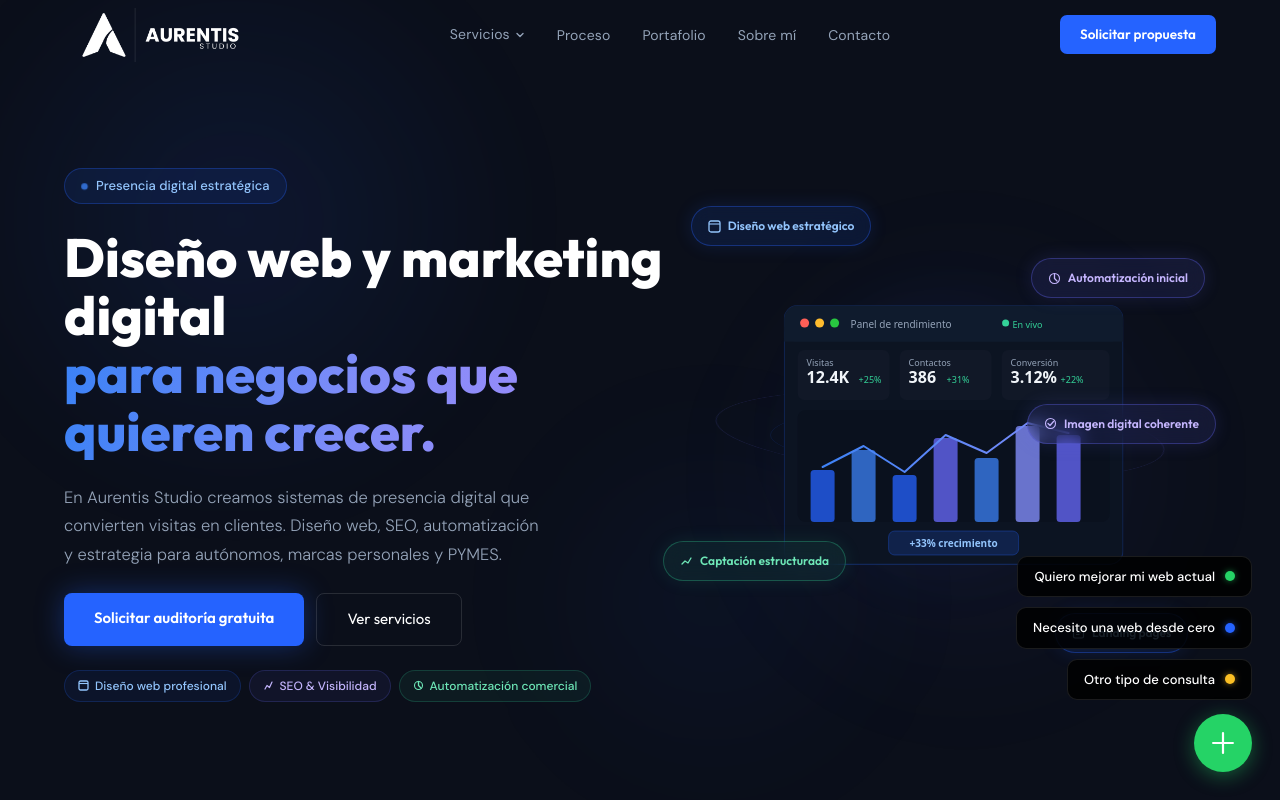
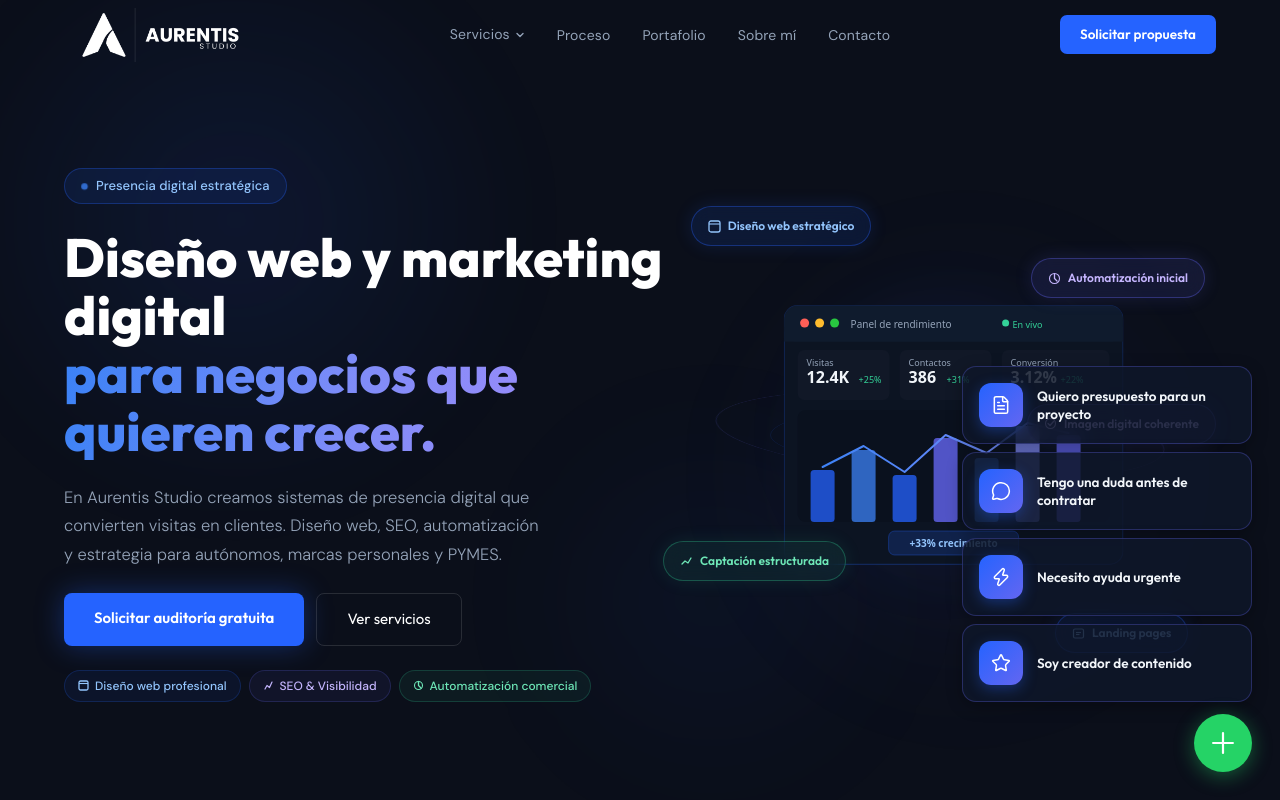
Before and after one commit to Lorebonillassanchz-svg/aurentis-studio, a Next.js app: page / in a window 1280 px wide. Both pictures are taken after a click on the button "Abrir menú WhatsApp". Shown: the top 800 px of the page. Built offline with nearby package versions, Linux system fonts and the light colour scheme.

Commit message:
feat: rediseñar botón WhatsApp flotante con cards glassmorphism

```diff
--- a/app/components/WhatsAppButton.tsx
+++ b/app/components/WhatsAppButton.tsx
@@ -1,79 +1,96 @@
 'use client'
 
 import { useState, useEffect, useRef } from 'react'
+import { FileText, MessageCircle, Zap, Star } from 'lucide-react'
 
+/* ── Option data ──────────────────────────────────────────── */
 const OPTIONS = [
   {
-    text: 'Quiero mejorar mi web actual',
-    href: 'https://wa.me/34642040364?text=Hola!%20Quiero%20que%20analices%20mi%20web%20actual%20para%20vender%20m%C3%A1s.',
-    dot: '#25D366',
-    hoverBorder: 'rgba(37,211,102,0.4)',
-    hoverBg: 'rgba(37,211,102,0.08)',
+    icon: FileText,
+    title: 'Quiero presupuesto para un proyecto',
+    href: 'https://wa.me/34642040364?text=Hola%20Lorena%2C%20me%20gustar%C3%ADa%20recibir%20presupuesto%20para%20un%20proyecto.%20Te%20cuento...',
   },
   {
-    text: 'Necesito una web desde cero',
-    href: 'https://wa.me/34642040364?text=Hola!%20Estoy%20empezando%20un%20proyecto%20y%20necesito%20una%20web%20profesional.',
-    dot: '#2563FF',
-    hoverBorder: 'rgba(37,99,255,0.4)',
-    hoverBg: 'rgba(37,99,255,0.08)',
+    icon: MessageCircle,
+    title: 'Tengo una duda antes de contratar',
+    href: 'https://wa.me/34642040364?text=Hola%20Lorena%2C%20tengo%20una%20duda%20antes%20de%20contratar%20tus%20servicios...',
   },
   {
-    text: 'Otro tipo de consulta',
-    href: 'https://wa.me/34642040364?text=Hola!%20Tengo%20una%20duda%20sobre%20tus%20servicios%20de%20marketing.',
-    dot: '#FBBF24',
-    hoverBorder: 'rgba(251,191,36,0.4)',
-    hoverBg: 'rgba(251,191,36,0.08)',
+    icon: Zap,
+    title: 'Necesito ayuda urgente',
+    href: 'https://wa.me/34642040364?text=Hola%20Lorena%2C%20necesito%20ayuda%20con%20mi%20presencia%20digital%20lo%20antes%20posible...',
+  },
+  {
+    icon: Star,
+    title: 'Soy creador de contenido',
+    href: 'https://wa.me/34642040364?text=Hola%20Lorena%2C%20soy%20creador%20de%20contenido%20y%20quiero%20profesionalizar%20y%20monetizar%20mi%20marca%20personal.%20Te%20cuento%20mi%20caso...',
   },
 ]
 
-function OptionItem({ opt }: { opt: typeof OPTIONS[number] }) {
+/* ── Card ─────────────────────────────────────────────────── */
+function OptionCard({ opt }: { opt: typeof OPTIONS[number] }) {
   const [hovered, setHovered] = useState(false)
+  const Icon = opt.icon
+
   return (
     <a
       href={opt.href}
       target="_blank"
       rel="noopener noreferrer"
-      style={{ display: 'flex', alignItems: 'center', textDecoration: 'none' }}
-    >
-      <span
       onMouseEnter={() => setHovered(true)}
       onMouseLeave={() => setHovered(false)}
       style={{
         display: 'flex',
         alignItems: 'center',
-          background: hovered ? opt.hoverBg : 'rgba(0,0,0,0.85)',
-          backdropFilter: 'blur(10px)',
-          WebkitBackdropFilter: 'blur(10px)',
-          border: `1px solid ${hovered ? opt.hoverBorder : 'rgba(255,255,255,0.1)'}`,
-          color: '#fff',
-          fontSize: 13,
-          fontWeight: 500,
-          padding: '10px 16px',
-          borderRadius: 10,
-          whiteSpace: 'nowrap' as const,
-          fontFamily: 'var(--font-body)',
+        gap: 14,
+        width: '100%',
+        padding: 16,
+        borderRadius: 14,
+        background: 'rgba(15,23,42,0.85)',
+        backdropFilter: 'blur(12px)',
+        WebkitBackdropFilter: 'blur(12px)',
+        border: hovered
+          ? '1px solid rgba(37,99,255,0.55)'
+          : '1px solid rgba(99,102,241,0.3)',
+        boxShadow: hovered
+          ? '0 8px 32px rgba(37,99,255,0.18)'
+          : '0 4px 16px rgba(0,0,0,0.3)',
+        textDecoration: 'none',
         cursor: 'pointer',
-          transition: 'border-color 0.2s, background 0.2s',
+        transform: hovered ? 'scale(1.02)' : 'scale(1)',
+        transition: 'border-color 0.2s, box-shadow 0.2s, transform 0.2s',
+        boxSizing: 'border-box',
       }}
     >
-        {opt.text}
+      {/* Icon container */}
+      <div style={{
+        width: 44, height: 44, borderRadius: 12, flexShrink: 0,
+        background: 'linear-gradient(135deg, #2563FF 0%, #6366F1 100%)',
+        display: 'flex', alignItems: 'center', justifyContent: 'center',
+        boxShadow: '0 4px 14px rgba(37,99,255,0.35)',
+      }}>
+        <Icon size={20} color="#fff" strokeWidth={1.8} />
+      </div>
+
+      {/* Title */}
       <span style={{
-          width: 10, height: 10,
-          background: opt.dot,
-          borderRadius: '50%',
-          marginLeft: 10,
-          flexShrink: 0,
-          boxShadow: `0 0 6px ${opt.dot}88`,
-        }} />
+        fontFamily: 'var(--font-display)',
+        fontSize: 13.5,
+        fontWeight: 600,
+        color: '#F1F5F9',
+        lineHeight: 1.35,
+      }}>
+        {opt.title}
       </span>
     </a>
   )
 }
 
+/* ── Main component ───────────────────────────────────────── */
 export default function WhatsAppButton() {
-  const [open, setOpen]       = useState(false)
+  const [open,     setOpen]     = useState(false)
   const [btnHover, setBtnHover] = useState(false)
-  const containerRef           = useRef<HTMLDivElement>(null)
+  const containerRef            = useRef<HTMLDivElement>(null)
 
   /* Close on outside click */
   useEffect(() => {
@@ -90,65 +107,46 @@ export default function WhatsAppButton() {
     <>
       <style>{`
         @keyframes waPulse {
-          0%,100% { transform: scale(1); }
-          50%      { transform: scale(1.03); }
+          0%, 100% { transform: scale(1); }
+          50%       { transform: scale(1.04); }
         }
         @keyframes waMenuIn {
-          from { opacity: 0; transform: translateY(10px); }
+          from { opacity: 0; transform: translateY(14px); }
           to   { opacity: 1; transform: translateY(0); }
-        }
-        @keyframes waMenuOut {
-          from { opacity: 1; transform: translateY(0); }
-          to   { opacity: 0; transform: translateY(10px); }
         }
       `}</style>
 
-      <div ref={containerRef} style={{ position: 'fixed', bottom: 28, right: 28, zIndex: 999 }}>
+      <div ref={containerRef} style={{ position: 'fixed', bottom: 28, right: 28, zIndex: 999, display: 'flex', flexDirection: 'column', alignItems: 'flex-end', gap: 12 }}>
 
-        {/* ── Dropdown menu ── */}
+        {/* ── Menu ── */}
         {open && (
-          <div
-            style={{
-              position: 'absolute',
-              bottom: 72,
-              right: 0,
+          <div style={{
             display: 'flex',
             flexDirection: 'column',
-              gap: 10,
-              alignItems: 'flex-end',
-              animation: 'waMenuIn 0.2s ease forwards',
-            }}
-          >
+            gap: 8,
+            width: 290,
+            animation: 'waMenuIn 0.22s cubic-bezier(0.22,1,0.36,1) forwards',
+          }}>
             {OPTIONS.map(opt => (
-              <OptionItem key={opt.text} opt={opt} />
+              <OptionCard key={opt.title} opt={opt} />
             ))}
           </div>
         )}
 
-        {/* ── "¿Hablamos?" pill label ── */}
+        {/* ── "¿Hablamos?" label ── */}
         {!open && (
-          <div
-            style={{
-              position: 'absolute',
-              bottom: 66,
-              right: 0,
-              background: 'rgba(0,0,0,0.75)',
-              backdropFilter: 'blur(8px)',
-              WebkitBackdropFilter: 'blur(8px)',
-              border: '1px solid rgba(255,255,255,0.1)',
+          <span style={{
             color: '#fff',
             fontSize: 11,
             fontFamily: 'var(--font-body)',
             fontWeight: 500,
-              padding: '5px 12px',
-              borderRadius: 999,
-              whiteSpace: 'nowrap' as const,
+            letterSpacing: '0.02em',
             pointerEvents: 'none',
             animation: 'waPulse 3s ease-in-out infinite',
-            }}
-          >
+            textShadow: '0 1px 4px rgba(0,0,0,0.5)',
+          }}>
             ¿Hablamos?
-          </div>
+          </span>
         )}
 
         {/* ── Main button ── */}
@@ -158,8 +156,7 @@ export default function WhatsAppButton() {
           onMouseLeave={() => setBtnHover(false)}
           aria-label={open ? 'Cerrar menú WhatsApp' : 'Abrir menú WhatsApp'}
           style={{
-            width: 58,
-            height: 58,
+            width: 58, height: 58,
             borderRadius: '50%',
             background: btnHover ? '#20BA5A' : '#25D366',
             border: 'none',
@@ -170,13 +167,11 @@ export default function WhatsAppButton() {
             boxShadow: btnHover
               ? '0 6px 28px rgba(37,211,102,0.55)'
               : '0 4px 20px rgba(37,211,102,0.4)',
-            transform: btnHover ? 'scale(1.05)' : 'scale(1)',
+            transform: btnHover ? 'scale(1.06)' : 'scale(1)',
             transition: 'background 0.2s, box-shadow 0.2s, transform 0.2s',
-            position: 'relative',
-            zIndex: 999,
+            flexShrink: 0,
           }}
         >
-          {/* Icon: WhatsApp ↔ X */}
           <span style={{
             display: 'flex',
             alignItems: 'center',
@@ -185,12 +180,10 @@ export default function WhatsAppButton() {
             transform: open ? 'rotate(45deg)' : 'rotate(0deg)',
           }}>
             {open ? (
-              /* X icon */
               <svg width="22" height="22" viewBox="0 0 22 22" fill="none">
                 <path d="M4 4l14 14M18 4L4 18" stroke="white" strokeWidth="2.2" strokeLinecap="round"/>
               </svg>
             ) : (
-              /* WhatsApp icon */
               <svg width="24" height="24" viewBox="0 0 24 24" fill="white">
                 <path d="M17.472 14.382c-.297-.149-1.758-.867-2.03-.967-.273-.099-.471-.148-.67.15-.197.297-.767.966-.94 1.164-.173.199-.347.223-.644.075-.297-.15-1.255-.463-2.39-1.475-.883-.788-1.48-1.761-1.653-2.059-.173-.297-.018-.458.13-.606.134-.133.298-.347.446-.52.149-.174.198-.298.298-.497.099-.198.05-.371-.025-.52-.075-.149-.669-1.612-.916-2.207-.242-.579-.487-.5-.669-.51-.173-.008-.371-.01-.57-.01-.198 0-.52.074-.792.372-.272.297-1.04 1.016-1.04 2.479 0 1.462 1.065 2.875 1.213 3.074.149.198 2.096 3.2 5.077 4.487.709.306 1.262.489 1.694.625.712.227 1.36.195 1.871.118.571-.085 1.758-.719 2.006-1.413.248-.694.248-1.289.173-1.413-.074-.124-.272-.198-.57-.347m-5.421 7.403h-.004a9.87 9.87 0 01-5.031-1.378l-.361-.214-3.741.982.998-3.648-.235-.374a9.86 9.86 0 01-1.51-5.26c.001-5.45 4.436-9.884 9.888-9.884 2.64 0 5.122 1.03 6.988 2.898a9.825 9.825 0 012.893 6.994c-.003 5.45-4.437 9.884-9.885 9.884m8.413-18.297A11.815 11.815 0 0012.05 0C5.495 0 .16 5.335.157 11.892c0 2.096.547 4.142 1.588 5.945L.057 24l6.305-1.654a11.882 11.882 0 005.683 1.448h.005c6.554 0 11.89-5.335 11.893-11.893a11.821 11.821 0 00-3.48-8.413z"/>
               </svg>
```
Lines whose indentation alone changed are shown as unchanged.
